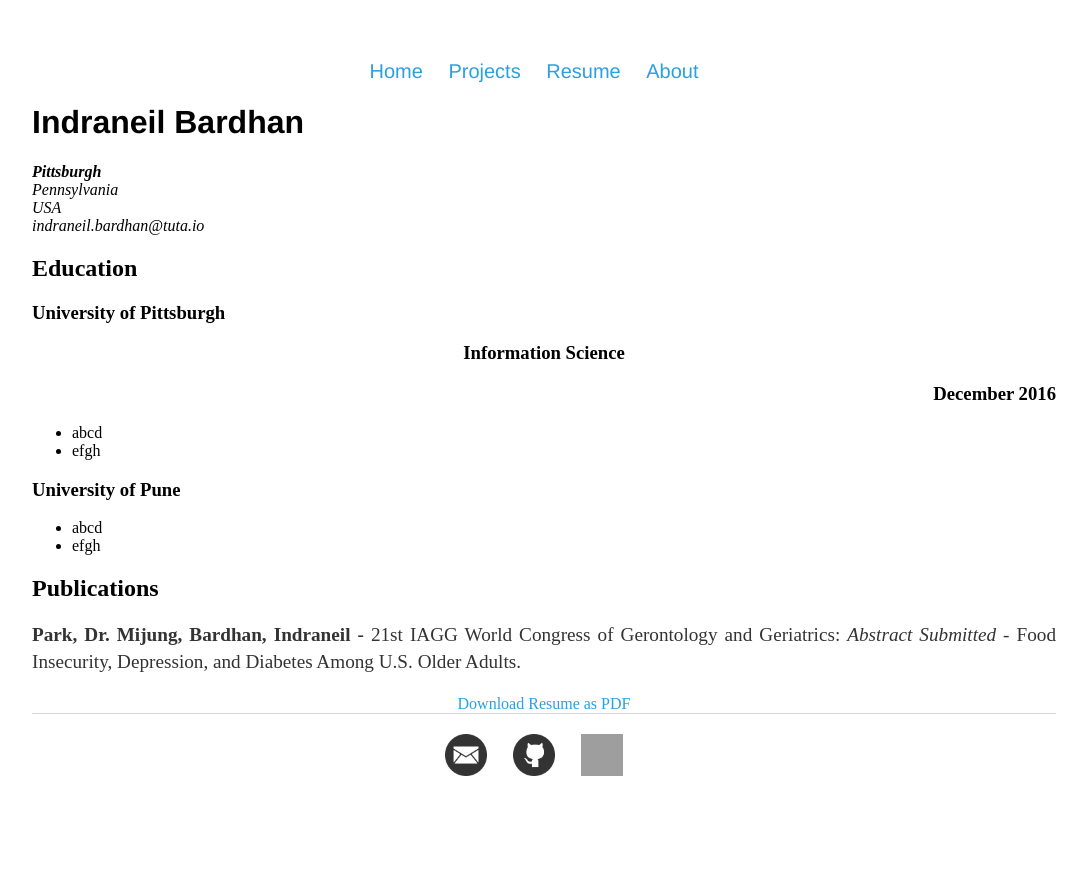
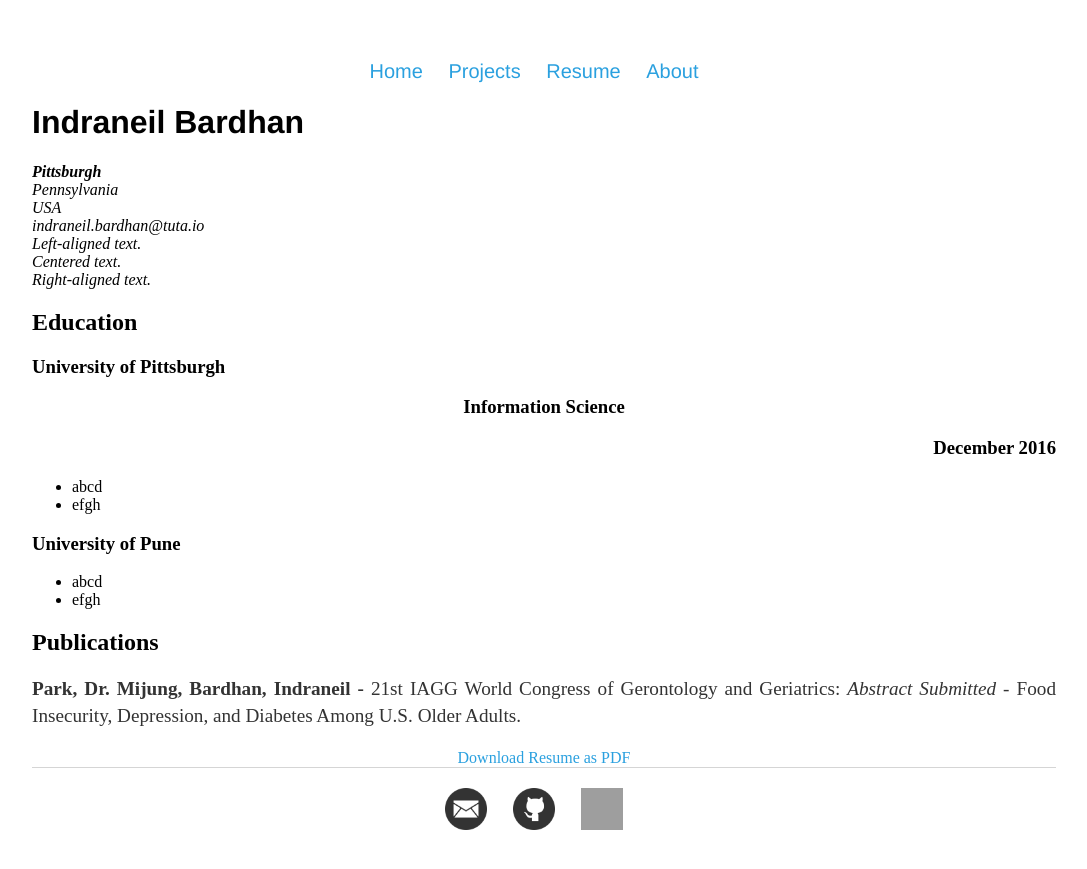
Before and after one commit to NeilBardhan/neilbardhan.github.io, a Jekyll site: the page built from resume/index.html, in a window 1280 px wide. Shown: the top 869 px of the page, without its empty margins (96-1183 px from the left). Built offline with Jekyll 4.4.1, drawn with Linux system fonts in a browser that asks for light colours; grey boxes are pictures that could not be loaded.

Commit message:
Update index.html

```diff
--- a/resume/index.html
+++ b/resume/index.html
@@ -11,6 +11,12 @@
 		USA<br>
 		<span class="obfuscate">indraneil.bardhan@tuta.io</span>
 		</address>
+
+		<div class="left"><em>Left-aligned text.</em></div>
+
+  <div class="center"><em>Centered text.</em></div>
+
+  <div class="right"><em>Right-aligned text.</em></div>
 		<h2>Education</h2>
 		<h3>University of Pittsburgh</h3> <h3 align="center">Information Science</h3> <h3 align="right">December 2016</h3>
 				<ul>
```
